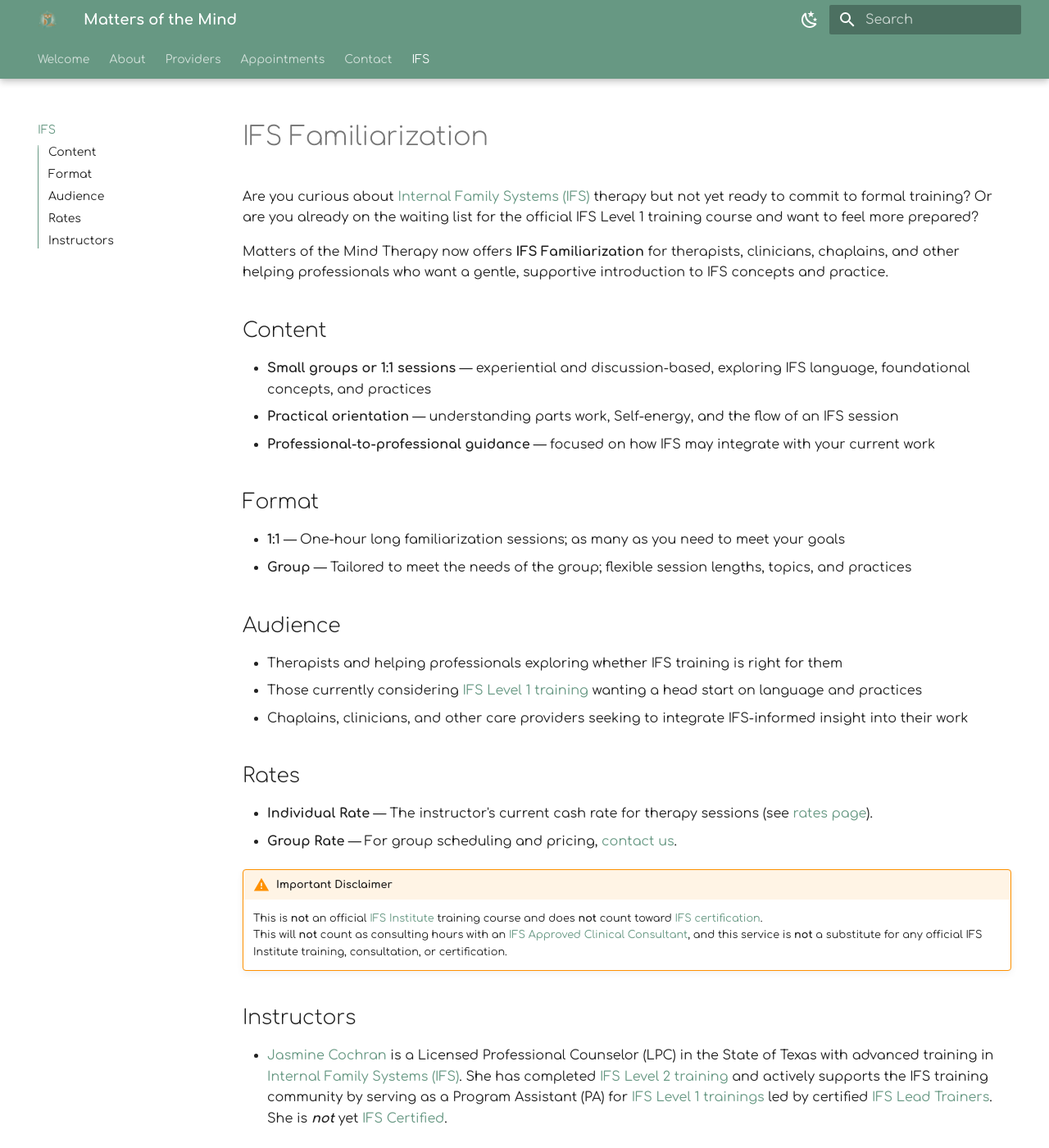
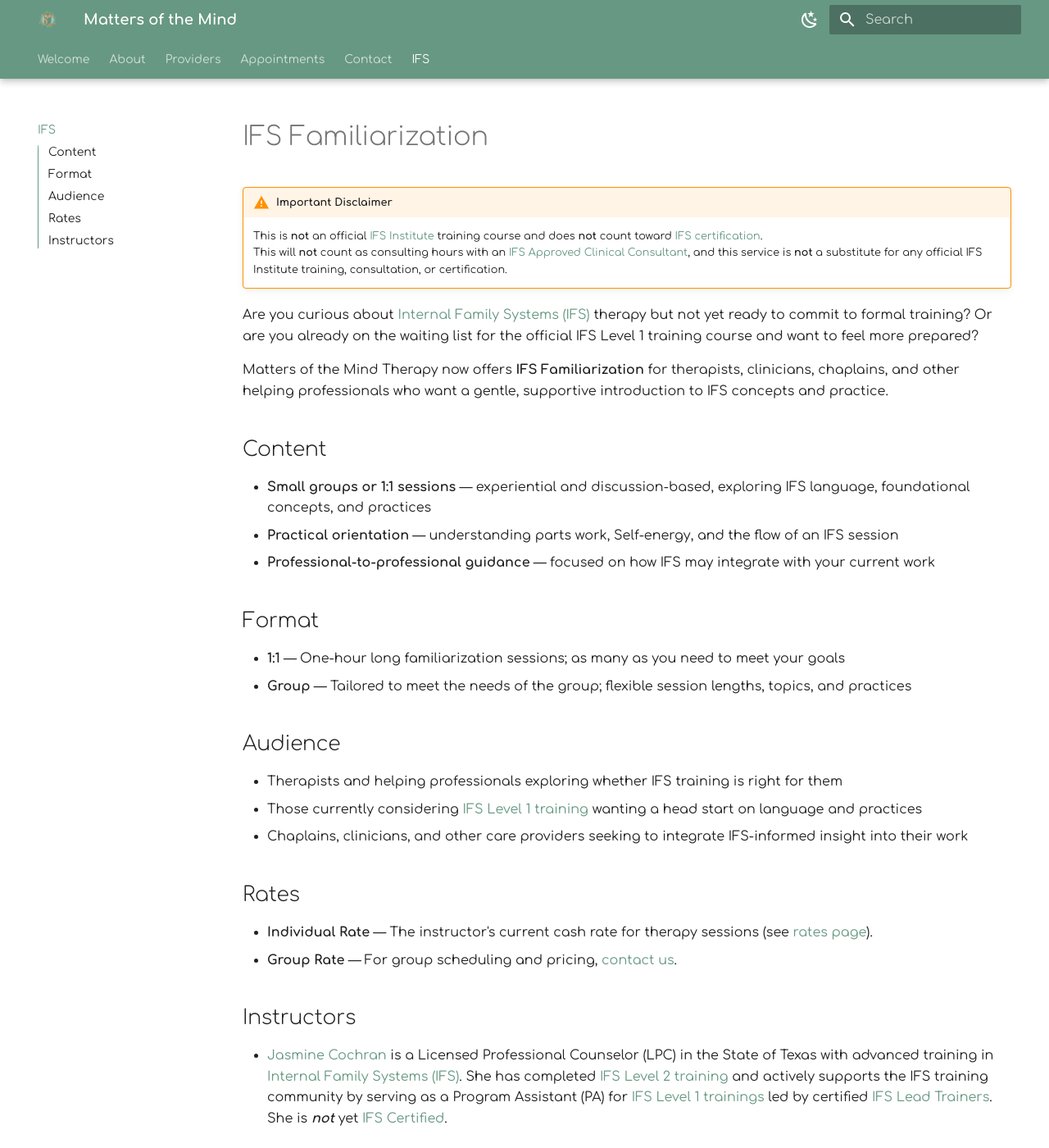
Before and after one commit to motm-therapy/website, an MkDocs documentation site: the page built from docs/ifs.md, in a window 1280 px wide and 1400 px high. Shown: the whole window at 82% size. Built offline with MkDocs 1.6.1 and Material for MkDocs 9.7.7, drawn with Linux system fonts in a browser that asks for light colours; plug-ins that fetch from the network failed and are left out; part of the change alters nothing that is shown.

```diff
--- a/docs/ifs.md
+++ b/docs/ifs.md
@@ -3,6 +3,10 @@ description: This page describes the IFS Familiarization service at Matters of t
 ---
 
 # IFS Familiarization
+
+!!! warning "Important Disclaimer"
+    This is **not** an official [IFS Institute](https://ifs-institute.com/) training course and does **not** count toward [IFS certification](https://ifs-institute.com/ifs-certification).
+    This will **not** count as consulting hours with an [IFS Approved Clinical Consultant](https://ifs-institute.com/trainings/ifs-certification/approved-clinical-consultants), and this service is **not** a substitute for any official IFS Institute training, consultation, or certification.
 
 Are you curious about [Internal Family Systems (IFS)](https://ifs-institute.com/) therapy but not yet ready to commit to formal training? Or are you already on the waiting list for the official IFS Level 1 training course and want to feel more prepared?
 
@@ -30,10 +34,6 @@ Matters of the Mind Therapy now offers **IFS Familiarization** for therapists, c
 - **Individual Rate** — The instructor's current cash rate for therapy sessions (see [rates page](https://motmtherapy.com/rates/)).
 - **Group Rate** — For group scheduling and pricing, [contact us](https://motmtherapy.com/contact/).
 
-!!! warning "Important Disclaimer"
-    This is **not** an official [IFS Institute](https://ifs-institute.com/) training course and does **not** count toward [IFS certification](https://ifs-institute.com/ifs-certification).
-    This will **not** count as consulting hours with an [IFS Approved Clinical Consultant](https://ifs-institute.com/trainings/ifs-certification/approved-clinical-consultants), and this service is **not** a substitute for any official IFS Institute training, consultation, or certification.
-
 ## Instructors
 
 - [Jasmine Cochran](https://motmtherapy.com/providers/jasmine/) is a Licensed Professional Counselor (LPC) in the State of Texas with advanced training in [Internal Family Systems (IFS)](https://ifs-institute.com/). She has completed [IFS Level 2 training](https://ifs-institute.com/trainings/level-2) and actively supports the IFS training community by serving as a Program Assistant (PA) for [IFS Level 1 trainings](https://ifs-institute.com/trainings/level-1) led by certified [IFS Lead Trainers](https://ifs-institute.com/about-us/trainers). She is ***not*** yet [IFS Certified](https://ifs-institute.com/ifs-certification).
```
